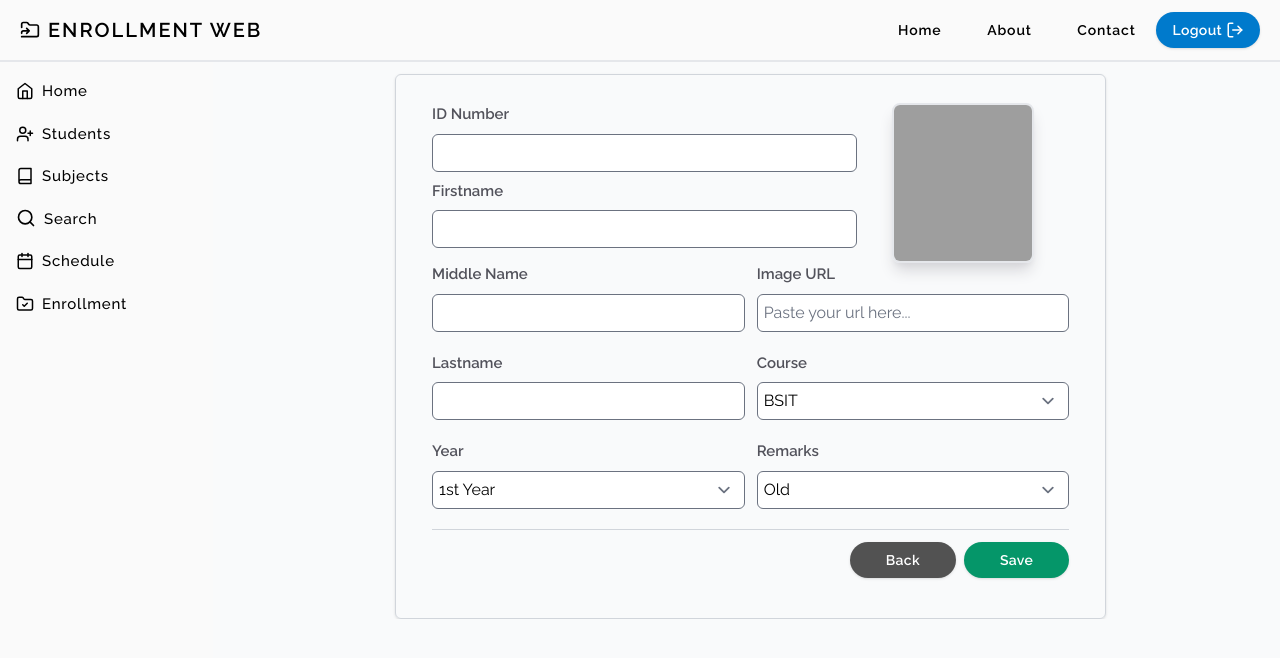
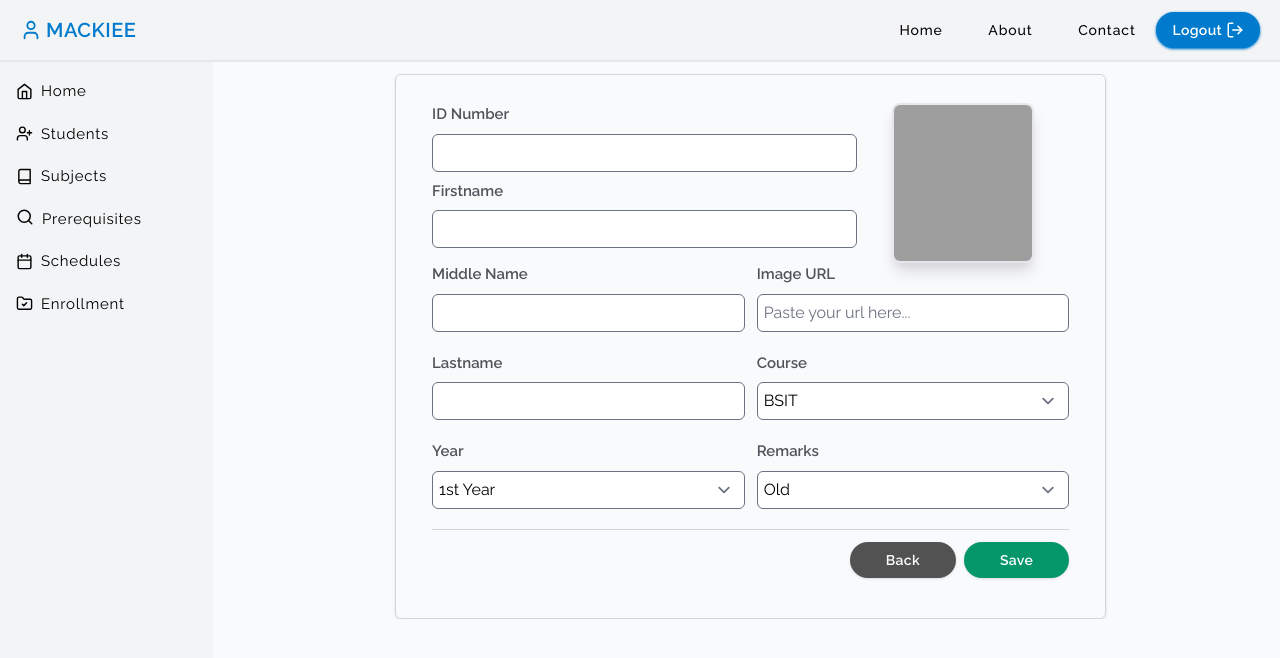
Before and after one commit to Mackiee21/EnrollmentWebForm, a React (Vite) app in the folder client/: page /students/add in a window 1280 px wide. Shown: the top 658 px of the page. Built offline with nearby package versions, Linux system fonts and the light colour scheme; grey boxes are pictures that could not be loaded.

Commit message:
amat2 japon hehe

```diff
--- a/client/package.json
+++ b/client/package.json
@@ -14,6 +14,7 @@
     "lucide-react": "^0.292.0",
     "react": "^18.2.0",
     "react-dom": "^18.2.0",
+    "react-helmet": "^6.1.0",
     "react-router-dom": "^6.20.0"
   },
   "devDependencies": {
--- a/client/src/components/App.jsx
+++ b/client/src/components/App.jsx
@@ -22,10 +22,6 @@ function App(){
                 children:[
                     {
                         index: true,
-                        element: <Home />
-                    },
-                    {
-                        path: 'students',
                         element: <Student />,
 
                     },
--- a/client/src/components/NavBar.jsx
+++ b/client/src/components/NavBar.jsx
@@ -1,18 +1,19 @@
 import { forwardRef } from 'react';
-import { LogOut, LucideFolderSymlink } from 'lucide-react'
+import { Link } from 'react-router-dom'
+import { LogOut, User } from 'lucide-react'
 import Button from '../reusable/Button';
 
 function NavBar(_, ref){
     const classes = "shadow-md shadow-header/50 bg-header text-white";
     return(
-        <div ref={ref} className="flex align-center bg-zinc-50 justify-between py-3 px-5 sticky top-0 z-50
+        <div ref={ref} className="flex align-center bg-gray-100 justify-between py-3 px-5 sticky top-0 z-50
         border-b-2">
-            <div className="hero font-bold text-xl uppercase tracking-widest flex items-center gap-2">
-                <LucideFolderSymlink size={20} />
-                Enrollment Web
+            <div className="font-bold text-xl uppercase text-main tracking-wide flex items-center gap-1">
+                <User size={22}  />
+                Mackiee
             </div>
            <nav className='nav-header flex gap-2 items-center'>
-                <ul className="flex text-sm font-semibold gap-5">
+                <ul className="flex text-sm font-medium gap-5">
                     <li className="cursor-pointer">Home</li>
                     <li className="cursor-pointer">About</li>
                     <li className="cursor-pointer">Contact</li>
--- a/client/src/components/Sidebar.jsx
+++ b/client/src/components/Sidebar.jsx
@@ -3,32 +3,44 @@ import { Link } from 'react-router-dom'
 
 function Sidebar({ mTop }){
     return(
-        <div style={{minHeight: `calc(100dvh - ${mTop}px)` }} className="w-1/6 text-xsm bg-zinc-50 fixed left-0 overflow-y-auto overflow-x-hidden">
+        <div style={{minHeight: `calc(100dvh - ${mTop}px)` }} className="w-1/6 text-xsm bg-gray-100 fixed left-0 overflow-y-auto overflow-x-hidden">
                <nav className="py-2 px-2">
                     <ul className="tracking-wider">
-                    <li className="font-medium flex items-center gap-2 lg:hover:bg-neutral-200 py-2.5 px-2 rounded">
-                            <Home size={18} />
-                            <Link to="/">Home</Link>
+                        <li> {/**wrapper nalng ni hahahhah */}
+                            <Link className='font-normal flex items-center gap-2 lg:hover:bg-neutral-200 py-2.5 px-2 rounded w-full' to="/development">
+                                <Home size={17} />
+                                Home
+                            </Link>
                         </li>
-                        <li className="font-medium flex items-center gap-2 lg:hover:bg-neutral-200 py-2.5 px-2 rounded">
-                            <UserPlusIcon size={18} />
-                            <Link to="/students">Students</Link>
+                        <li>
+                            <Link className='font-normal flex items-center gap-2 lg:hover:bg-neutral-200 py-2.5 px-2 rounded' to="/">
+                                <UserPlusIcon size={17} />
+                                Students
+                            </Link>
                         </li>
-                        <li className="font-medium flex items-center gap-2 lg:hover:bg-neutral-200 py-2.5 px-2 rounded-md">
-                            <BookIcon size={18}  />
-                            <Link to="/subjects">Subjects</Link>
+                        <li>
+                            <Link className='font-normal flex items-center gap-2 lg:hover:bg-neutral-200 py-2.5 px-2 rounded-md' to="/development">
+                                <BookIcon size={17}  />
+                                Subjects
+                            </Link>
                         </li>
-                        <li className="font-medium flex items-start gap-2 lg:hover:bg-neutral-200 py-2.5 px-2 rounded">
-                            <SearchIcon size={20} />
-                            <Link to="search-prerequisites">Search</Link>
+                        <li>
+                            <Link className="font-normal flex items-start gap-2 lg:hover:bg-neutral-200 py-2.5 px-2 rounded" to="/development">
+                                <SearchIcon size={18} />
+                                Prerequisites
+                            </Link>
                         </li>
-                        <li className="font-medium flex items-center gap-2 lg:hover:bg-neutral-200 py-2.5 px-2 rounded">
-                            <Calendar size={18} />
-                            <Link>Schedule</Link>
+                        <li>
+                            <Link className="font-normal flex items-center gap-2 lg:hover:bg-neutral-200 py-2.5 px-2 rounded" to="/development">
+                                <Calendar size={17} />
+                                Schedules
+                            </Link>
                         </li>
-                        <li className="font-medium flex items-center gap-2 lg:hover:bg-neutral-200 py-2.5 px-2 rounded">
-                            <FolderCheck size={18} />
-                            <Link>Enrollment</Link>
+                        <li>
+                            <Link className="font-normal flex items-center gap-2 lg:hover:bg-neutral-200 py-2.5 px-2 rounded" to="/development">
+                                <FolderCheck size={17} />
+                                Enrollment
+                            </Link>
                         </li>
                     </ul>
                </nav>
--- a/client/src/components/Student/Student.jsx
+++ b/client/src/components/Student/Student.jsx
@@ -5,6 +5,7 @@ import Retry from '../../reusable/Retry'
 import { Trash2, Edit } from 'lucide-react'
 import { useState, useEffect } from 'react'
 import axios from 'axios'
+import HelmetComp from '../../reusable/HelmetComp'
 
 function Student(){
     const [students, setStudents] = useState([])
@@ -44,6 +45,7 @@ function Student(){
     const filterBy = ['All', 'BSIT', 'BSIS', 'BSN', 'BSCPE']
     return(
         <div className='w-full px-3'>
+           <HelmetComp title="University of Cebu - Students" />
             <Header title="Students" filterBy={filterBy} handleRefresh={handleRefresh} fetching={fetching} />
             {!errorFetching && <div className='overflow-x-auto'>
                 { fetching && <Loading /> }
--- a/client/src/components/Subject/Subject.jsx
+++ b/client/src/components/Subject/Subject.jsx
@@ -1,7 +1,9 @@
+import HelmetComp from '../../reusable/HelmetComp'
 
 function Subject() {
   return (
     <div>
+      <HelmetComp title="Univeristy of Cebu - Subjects" />
       Hello from subject
     </div>
   )
--- a/client/src/css/loading.css
+++ b/client/src/css/loading.css
@@ -100,7 +100,7 @@
     width: inherit;
     height: inherit;
     border-radius: 50%;
-    border: 3.5px dotted black;
+    border: 3.5px dotted white;
     animation: spin 2.5s linear infinite;
 }
 @keyframes spin {
--- a/client/src/reusable/Button.jsx
+++ b/client/src/reusable/Button.jsx
@@ -1,6 +1,6 @@
-function Button({text, icon, iconLeft, className, children, ...args}){
+function Button({text, icon, iconLeft, className, disabled, shadow, children, ...args}){
     return(
-        <button {...args} className={`shadow ${className ? `shadow-[${className}]` : "shadow-main"} flex items-center gap-1 text-white text-sm rounded-full font-semibold tracking-wide py-2 px-4 ${className}`}>{iconLeft}{text}{children}{icon}</button>
+        <button disabled={disabled} {...args} className={`shadow ${shadow ? `shadow-${shadow}` : "shadow-main"} flex items-center gap-1 text-white text-sm rounded-full font-semibold tracking-wide py-2 px-4 ${className}`}>{iconLeft}{text}{children}{icon}</button>
     );
 }
 
--- a/client/src/reusable/Header.jsx
+++ b/client/src/reusable/Header.jsx
@@ -1,4 +1,4 @@
-import { Plus, LucideArrowDownSquare, UserCheck, RefreshCwIcon } from 'lucide-react'
+import { Plus, LucideArrowDownSquare, UserPlus, RefreshCwIcon } from 'lucide-react'
 import Button from './Button';
 import { Link } from 'react-router-dom'
 
@@ -8,7 +8,7 @@ function Header({title, filterBy, handleRefresh, fetching}){
         <div className="flex items-center justify-between w-full p-3 pb-1 me-5 mb-2">
             <div className="text-base font-bold tracking-wide flex items-center gap-3">
                 <div className='flex items-center gap-1'>
-                    <UserCheck size={18} />
+                    <UserPlus size={18} />
                     {title}
                 </div>
             </div>
--- /dev/null
+++ b/client/src/reusable/HelmetComp.jsx
@@ -0,0 +1,7 @@
+import { Helmet } from "react-helmet"
+
+function HelmetComp({title}) {
+  return <Helmet><title>{title}</title></Helmet>
+}
+
+export default HelmetComp
--- a/client/src/reusable/errorPage.jsx
+++ b/client/src/reusable/errorPage.jsx
@@ -1,16 +1,18 @@
 import { useRouteError, Link } from 'react-router-dom'
 import Button from './Button';
-import { Home } from 'lucide-react'
+import { Home, UserPlus } from 'lucide-react'
 
 function ErrorPage(){
     const error = useRouteError()
     console.log(error)
     return (
         <div className="h-5/6 w-full flex flex-col items-center justify-center gap-1">
-          <h1 className='font-extrabold text-2xl'>Oops!</h1>
+          {/* <h1 className='font-extrabold text-2xl'>Oops!</h1>
           <p className='text-base'>Sorry, an unexpected error has occurred.</p>
-          <p className='font-normal text-lg non-italic mb-2'>{error.statusText || error.message}</p>
-          <Link to='/'><Button text="Go to Home" className="bg-main" iconLeft={<Home size={16} />} /></Link>
+          <p className='font-normal text-lg non-italic mb-2'>{error.statusText || error.message}</p> */}
+          <h1 className='font-bold text-2xl'>Developing...</h1>
+          <p className='mt-2 mb-3 text-base'>This page is currently under development. Thank you!</p>
+          <Link to='/'><Button text="Back" className="bg-main" iconLeft={<UserPlus size={20} />} /></Link>
         </div>
       );
 }
```
Also changed, not shown: client/src/components/Student/AddStudent.jsx (+8 -5 lines), 7 other files (tests, documents, lock files or other folders).
